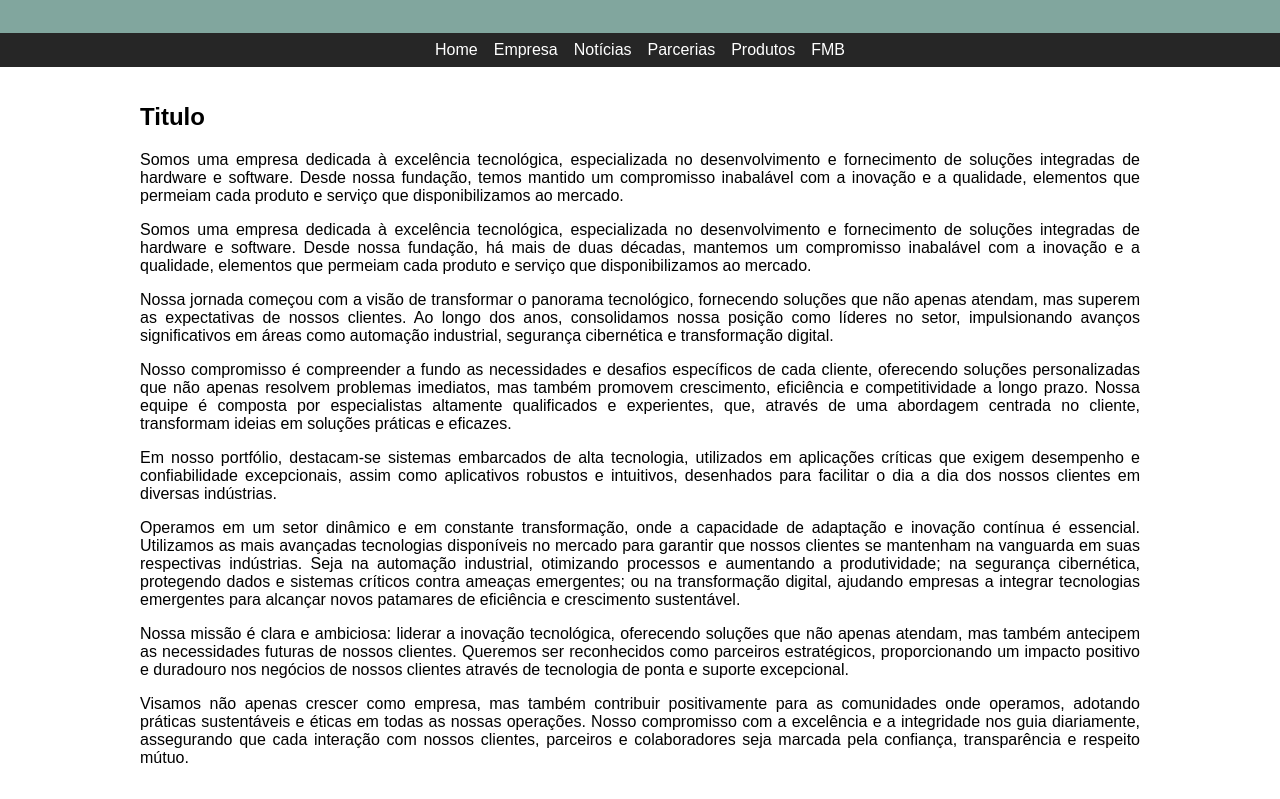
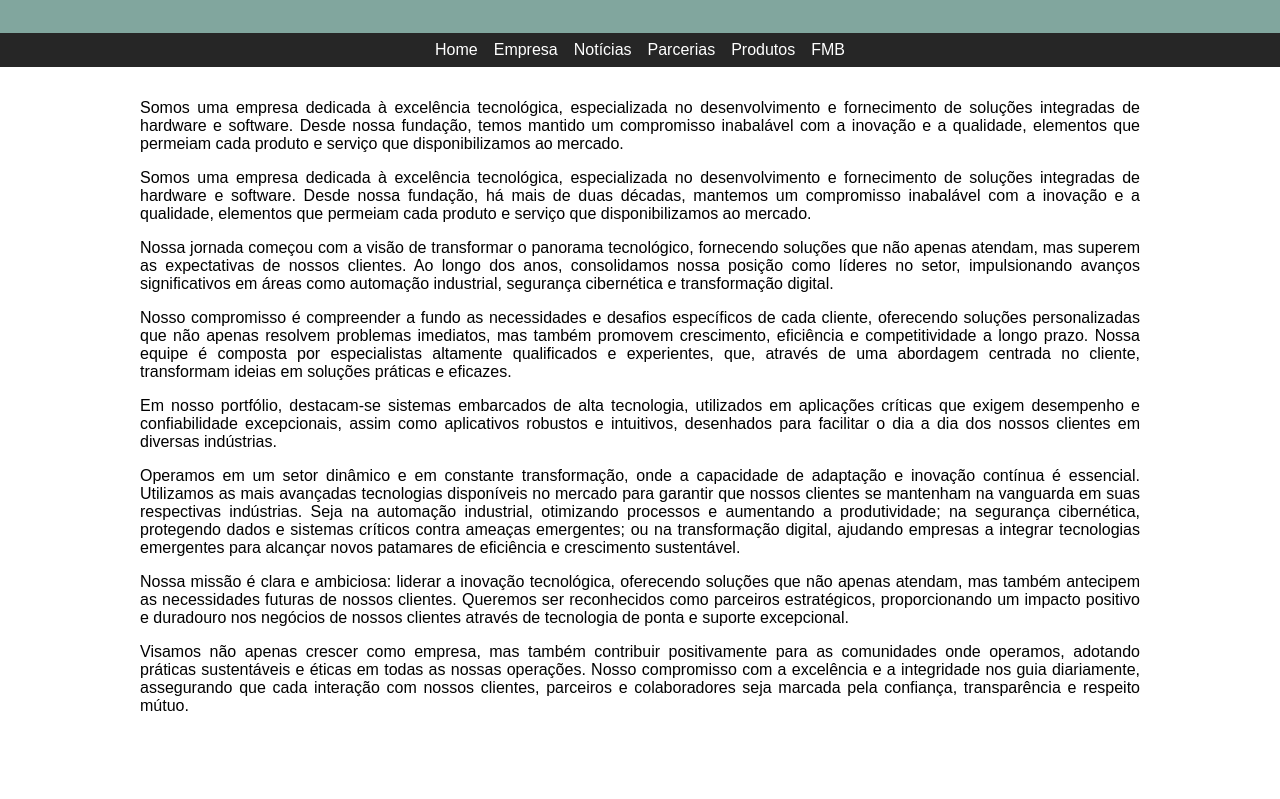
Before and after one commit to Fbmm-dot/fmmb, a plain HTML site: page empresa.html in a window 1280 px wide. Shown: the part 111-910 px from the top of the page. After the commit the page ends 858 px from the top, so only its background shows below. Drawn offline with Linux system fonts and the light colour scheme.

Commit message:
Atualizar o empresa.html

```diff
--- a/empresa.html
+++ b/empresa.html
@@ -74,7 +74,7 @@ main {
     </nav>
     <main>
         <div class="container">
-        <h2>Titulo</h2>
+
         <p>Somos uma empresa dedicada à excelência tecnológica, especializada no desenvolvimento e fornecimento de soluções integradas de hardware e software. Desde nossa fundação, temos mantido um compromisso inabalável com a inovação e a qualidade, elementos que permeiam cada produto e serviço que disponibilizamos ao mercado.
 
             <p>Somos uma empresa dedicada à excelência tecnológica, especializada no desenvolvimento e fornecimento de soluções integradas de hardware e software. Desde nossa fundação, há mais de duas décadas, mantemos um compromisso inabalável com a inovação e a qualidade, elementos que permeiam cada produto e serviço que disponibilizamos ao mercado.
```
